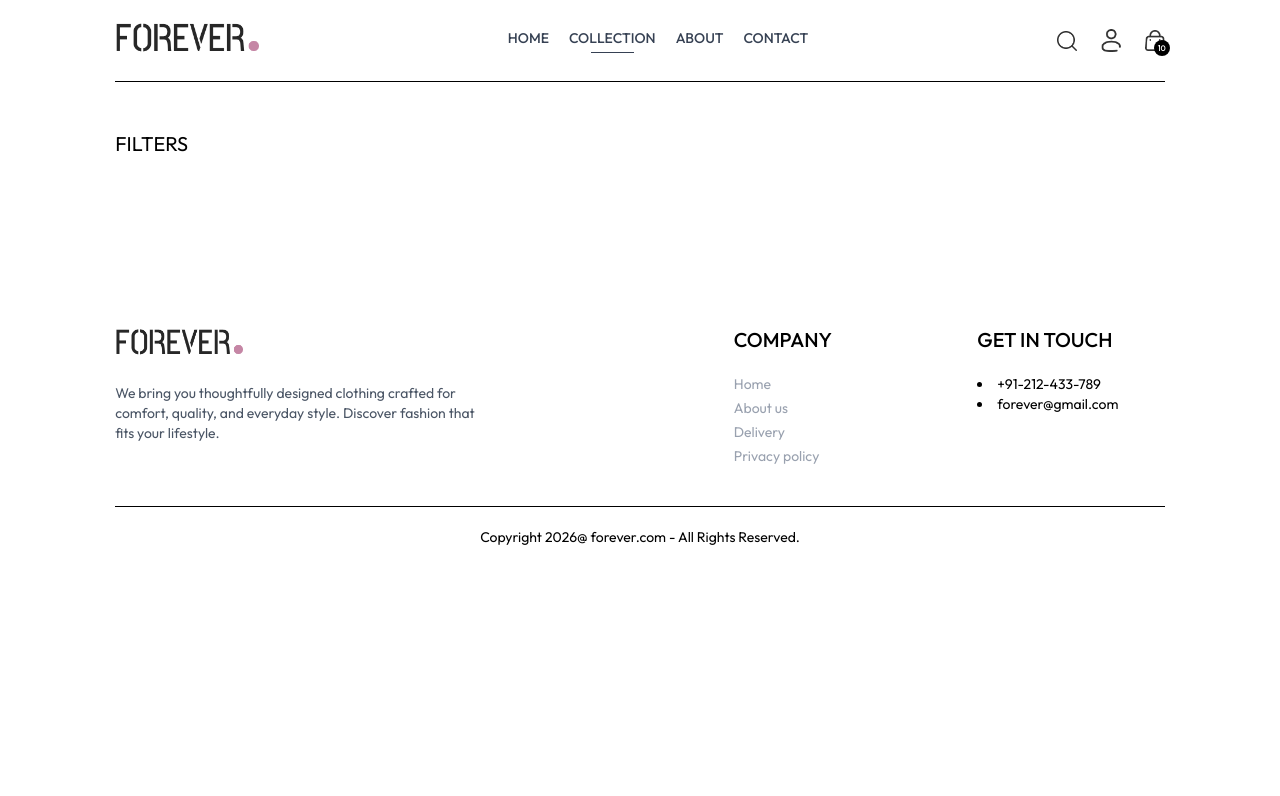
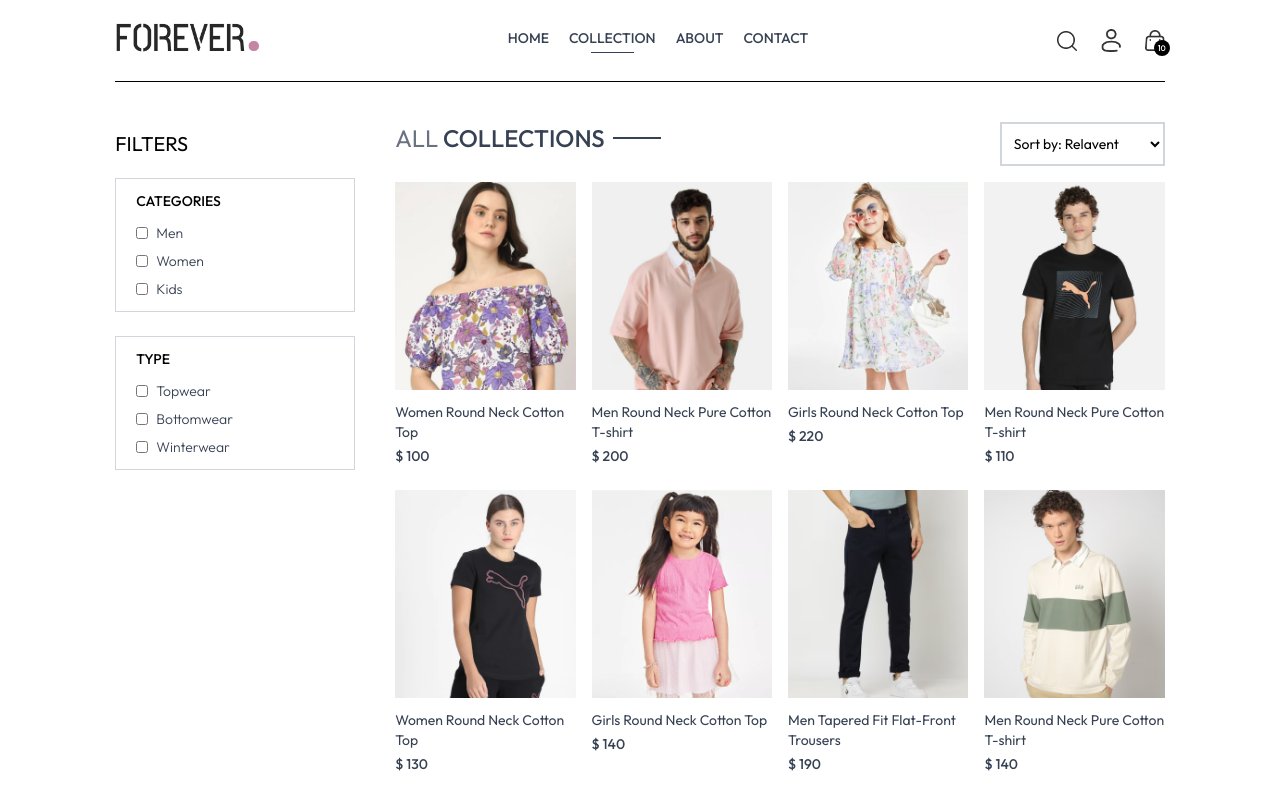
Before and after one commit to MdLaraib25/E-Commerce, a React (Vite) app in the folder frontend/: page /collection in a window 1280 px wide. Shown: the top 796 px of the page. Built offline with nearby package versions, Linux system fonts and the light colour scheme.

Commit message:
done with collection part

```diff
--- a/frontend/src/pages/Collection.jsx
+++ b/frontend/src/pages/Collection.jsx
@@ -1,14 +1,90 @@
-import React, { useContext } from 'react'
+import React, { useContext, useEffect, useState } from 'react'
 import { ShopContext } from '../context/ShopContext'
+import { assets } from '../assets/assets';
+import Title from '../components/Title';
+import ProductItem from '../components/ProductItem';
 
 const Collection = () => {
   const {products} = useContext(ShopContext);
+  const [showFilter, setShowFilter] = useState(false);
+  const [filterProducts, setFilterProducts] = useState([]);
+  useEffect (() => {
+    setFilterProducts(products);
+  },[products])
+
   return (
     <div className='flex flex-col sm:flex-row gap-1 sm:gap-10 pt-10 border-t ' >
       {/* Filter options */}
       <div className='min-w-60'>
-        <p className='my-2 text-xl flex items-center cursor-pointer gap-2' >FILTERS</p>
+        <p onClick={() => setShowFilter(!showFilter)} className='my-2 text-xl flex items-center cursor-pointer gap-2' >FILTERS
+          <img className= {`h-3 sm:hidden ${showFilter ? 'rotate-90' : ''}`} src= {assets.dropdown_icon} alt="" />
+        </p>
+        {/* Category filter */}
+        <div className= {`border border-gray-300 pl-5 py-3 my-5 ${showFilter ? '' : 'hidden'} sm:block `} >
+          <p className='mb-3 text-sm font-medium'>CATEGORIES</p>
+          <div className='flex flex-col gap-2 text-sm font-light text-gray-700 '>
+              <p className='flex gap-2'>
+                <input className='w-3' type="checkbox" value={'Men'} />Men
+              </p>
+
+              <p className='flex gap-2'>
+                <input className='w-3' type="checkbox" value={'Women'} />Women
+              </p>
+
+              <p className='flex gap-2'>
+                <input className='w-3' type="checkbox" value={'Kids'} />Kids
+              </p>
+
+          </div>
+        </div>
+
+        {/* Subcategory filter */}
+
+        <div className= {`border border-gray-300 pl-5 py-3 mt-6 ${showFilter ? '' : 'hidden'} sm:block `} >
+          <p className='mb-3 text-sm font-medium'>TYPE</p>
+          <div className='flex flex-col gap-2 text-sm font-light text-gray-700 '>
+              <p className='flex gap-2'>
+                <input className='w-3' type="checkbox" value={'Topwear'} /> Topwear
+              </p>
+
+              <p className='flex gap-2'>
+                <input className='w-3' type="checkbox" value={'Bottomwear'} /> Bottomwear
+              </p>
+
+              <p className='flex gap-2'>
+                <input className='w-3' type="checkbox" value={'Winterwear'} /> Winterwear
+              </p>
+
+          </div>
+        </div>
+
       </div>
+
+      {/* Right side of the Filter */}
+
+      <div className='flex-1'>
+
+        <div className='flex justify-between text-base sm:text-2xl mb-4'>
+          <Title text1={'ALL'} text2={'COLLECTIONS'} />
+          {/* Product sort */}
+          <select className='border-2 border-gray-300 text-sm px-2' >
+            <option value="relavent">Sort by: Relavent</option>
+            <option value="low-high">Sort by: Low to High</option>
+            <option value="high-low">Sort by: High to Low</option>
+          </select>
+        </div>
+
+        {/* Map products */}
+        <div className='grid grid-cols-2 md:grid-cols-3 lg:grid-cols-4 gap-4 gap-y-6'>
+          {
+            filterProducts.map((item, index) => (
+              <ProductItem key={index} name={item.name} id={item._id} price={item.price} image={item.image} />
+            ))
+          }
+        </div>
+
+      </div>
+
     </div>
   )
 }
```
